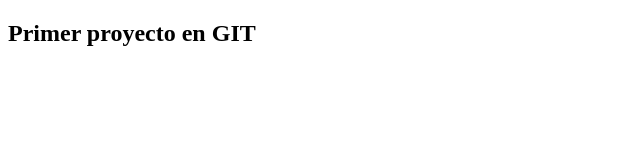
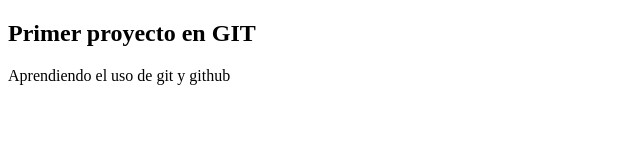
Before and after one commit to RodrigoRomeroCL/git-repository, a plain HTML site: page index.html in a window 1280 px wide. Shown: the whole page, without its empty margins (0-640 px from the left). Drawn offline with Linux system fonts and the light colour scheme.

Commit message:
Ahora el index tiene un <p>

```diff
--- a/index.html
+++ b/index.html
@@ -6,5 +6,6 @@
   </head>
   <body>
     <h2>Primer proyecto en GIT</h2>
+    <p>Aprendiendo el uso de git y github</p>
   </body>
 </html>
```
